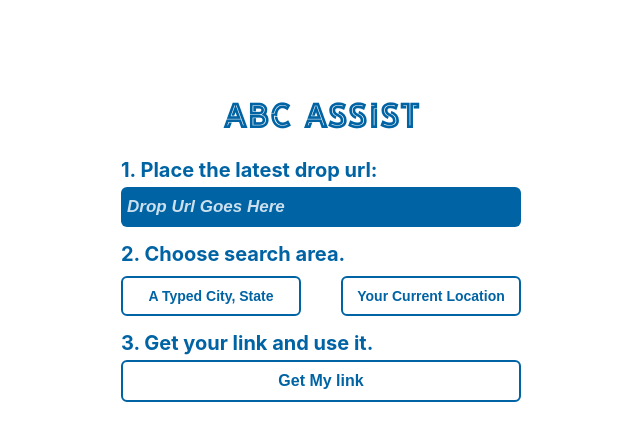
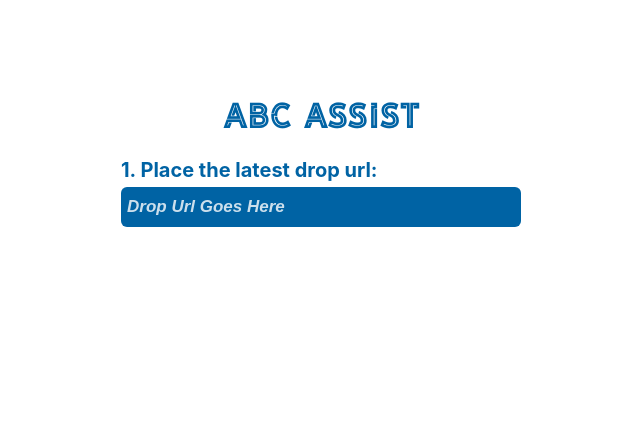
Before and after one commit to LoganLeopold/abc-scrape, a React (Create React App) app: page / in a window 1280 px wide. Shown: the top 440 px of the page, without its empty margins (319-959 px from the left). Built offline with nearby package versions, Linux system fonts and the light colour scheme.

Commit message:
lil' flow inserted

```diff
--- a/src/App.js
+++ b/src/App.js
@@ -8,7 +8,7 @@ function App() {
   const [dropUrl, setDropUrl] = useState('')
   const [listUrl, setListUrl] = useState('')
   const [currentLocation, setCurrentLocation] = useState('')
-  const [currentCoords, setCurrentCoords] = useState({})
+  const [currentCoords, setCurrentCoords] = useState('')
   const [submitDisabled, setSubmitDisabled] = useState(true)
   const [locationMethod, setLocationMethod] = useState('')
   const formRef = useRef(null)
@@ -80,7 +80,6 @@ function App() {
     setDropUrl('')
     setListUrl('')
     setCurrentCoords('')
-    setCurrentCoords('')
     setLocationMethod('')
   }
 
@@ -103,8 +102,9 @@ function App() {
           <input className="form_input" type="text" name="drop_url" placeholder='Drop Url Goes Here' onChange={onUrlInputChange} htmlFor="link_submit" required value={dropUrl}/>
         </div>
 
+        {dropUrl &&
+          <div className='input_group'>
             <h2>2. Choose search area.</h2>
-        <div className='input_group'>
             {locationMethod === '' &&
               <div className='location_method'>
                 <button onClick={() => setLocationMethod('written')}>A Typed City, State</button>
@@ -115,7 +115,7 @@ function App() {
             {locationMethod === 'written' && (
               <>
                 <input className="form_input" type="text" name="current_location" placeholder='City, State' onChange={onCurrentLocationChange} htmlFor="link_submit" disabled={locationMethod !== 'written'} required={locationMethod === 'written'}/>
-              <button onClick={() => setLocationMethod('')} className='back'>{'< Pick a different method'}</button>
+                <button onClick={() => {setLocationMethod(''); setListUrl('');}} className='back'>{listUrl ? '< Change Method' : '< Use Geolocation Instead'}</button>
               </>
             )}
 
@@ -133,11 +133,13 @@ function App() {
                     <button onClick={() => setCurrentCoords('')}>{'Reset Location'}</button>
                   </div>
                 }
-              <button onClick={() => setLocationMethod('')} className='back'>{'< Pick a different method'}</button>
+                <button onClick={() => {setLocationMethod(''); setListUrl('')}} className='back'>{listUrl ? '< Change Method' : '< Use City, State Instead'}</button>
               </>
             }
           </div>
+        }
 
+        {dropUrl && (currentCoords || currentLocation) &&
           <div className="input_group submissions">
             <h2>3. Get your link and use it.</h2>
             {!listUrl && <input type="submit" value="Get My link" onClick={processLocations} htmlFor="link_submit"/>}
@@ -145,10 +147,11 @@ function App() {
               listUrl &&
                 <>
                   <a href={listUrl} target='_blank' rel="noreferrer">{'> Click for Directions <'}</a>
-                <button className='reset_process' onClick={() => {reset()}}>{'<< Start Over'}</button>
+                  <button className='reset_process' onClick={() => reset()}>{'<< Start Over'}</button>
                 </>
             }
           </div>
+        }
       </form>
     </div>
   );
```
Lines whose indentation alone changed are shown as unchanged.
